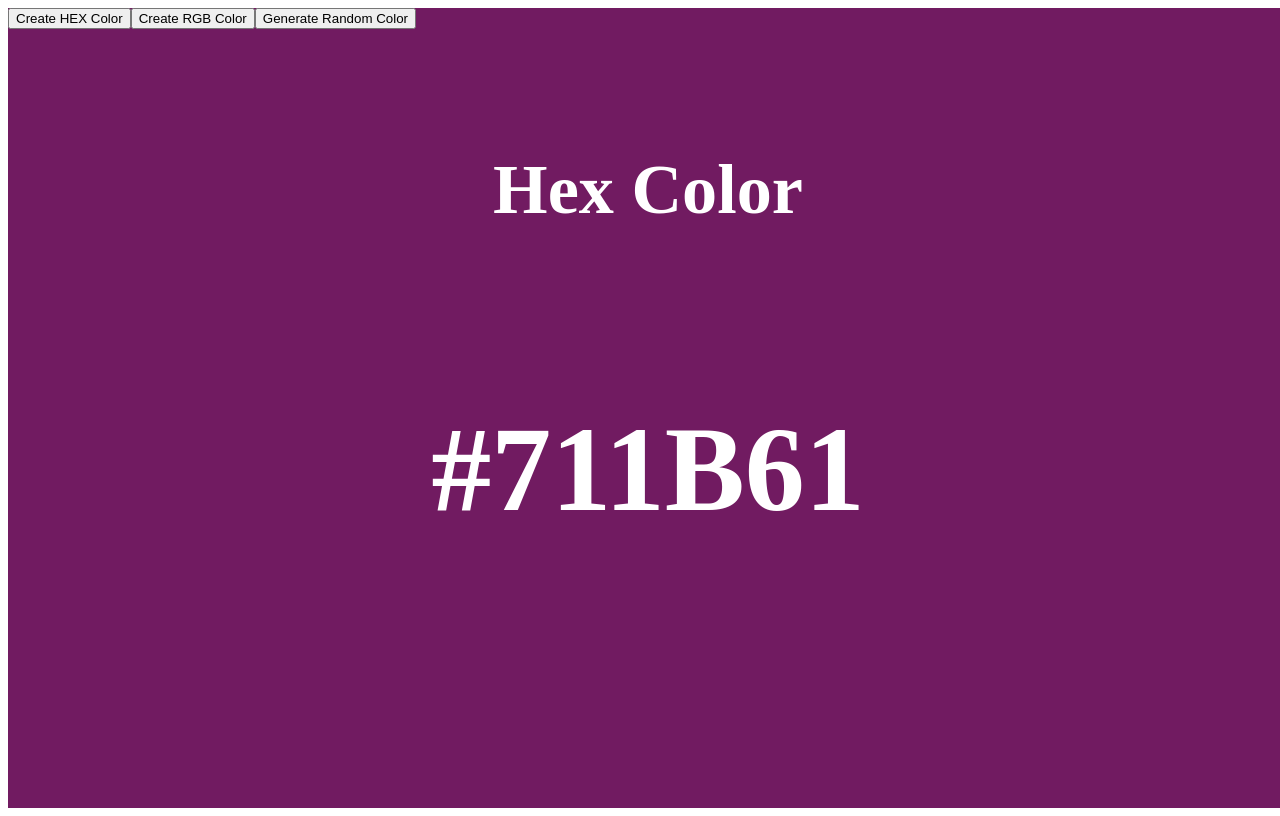
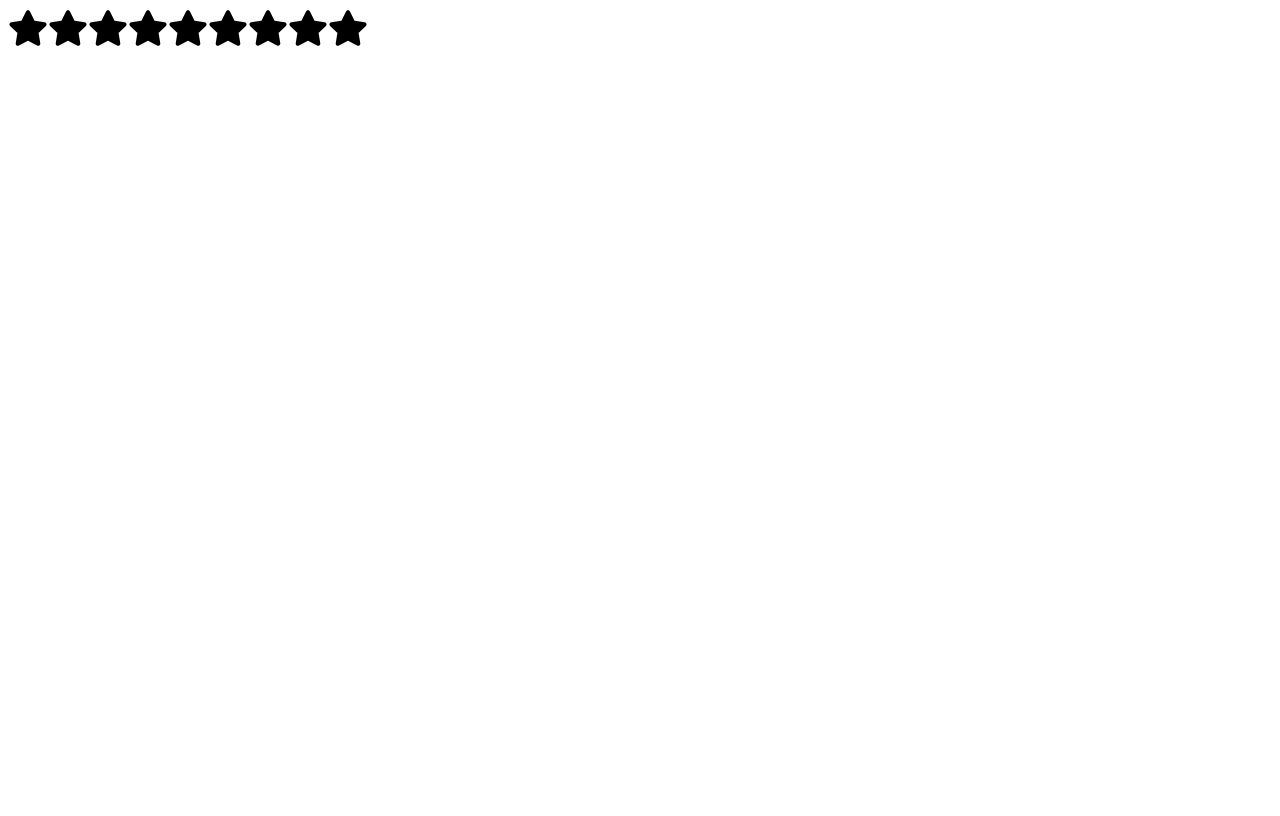
Before and after one commit to IkaMastera/react-projects-to-master-fundamentals, a React (Create React App) app in the folder 25-fundamental-projects/: page / in a window 1280 px wide. Built offline with nearby package versions, Linux system fonts and the light colour scheme.

Commit message:
finish: star rating project

```diff
--- a/25-fundamental-projects/package.json
+++ b/25-fundamental-projects/package.json
@@ -8,6 +8,7 @@
     "@testing-library/user-event": "^13.5.0",
     "react": "^18.2.0",
     "react-dom": "^18.2.0",
+    "react-icons": "^5.1.0",
     "react-scripts": "5.0.1",
     "web-vitals": "^2.1.4"
   },
--- a/25-fundamental-projects/src/App.js
+++ b/25-fundamental-projects/src/App.js
@@ -1,9 +1,11 @@
 import RandomColor from "./components/random-color";
+import StarRating from "./components/star-rating";
 
 function App() {
   return (
     <div className="App">
-      <RandomColor />
+      {/* <RandomColor />*/}
+      <StarRating noOfStars={9} />
     </div>
   );
 }
--- /dev/null
+++ b/25-fundamental-projects/src/components/star-rating/index.jsx
@@ -0,0 +1,40 @@
+import React, { useState } from "react";
+import { FaStar } from "react-icons/fa";
+import "./style.css";
+
+const StarRating = ({ noOfStars }) => {
+  const [rating, setRating] = useState(0);
+  const [hover, setHover] = useState(0);
+
+  function handleClick(getCurrentIndex) {
+    setRating(getCurrentIndex);
+  }
+
+  function handleMouseEnter(getCurrentIndex) {
+    setHover(getCurrentIndex);
+  }
+
+  function handleMouseLeave() {
+    setHover(rating);
+  }
+  return (
+    <div className="star-rating">
+      {[...Array(noOfStars)].map((_, index) => {
+        index += 1;
+
+        return (
+          <FaStar
+            key={index}
+            className={index <= (hover || rating) ? "active" : "inactive"}
+            onClick={() => handleClick(index)}
+            onMouseMove={() => handleMouseEnter(index)}
+            onMouseLeave={() => handleMouseLeave()}
+            size={40}
+          />
+        );
+      })}
+    </div>
+  );
+};
+
+export default StarRating;
--- /dev/null
+++ b/25-fundamental-projects/src/components/star-rating/style.css
@@ -0,0 +1,7 @@
+.active {
+  color: #fff700;
+}
+
+.inactive {
+  color: #000000;
+}
```
Also changed, not shown: 1 other file (tests, documents, lock files or other folders).
